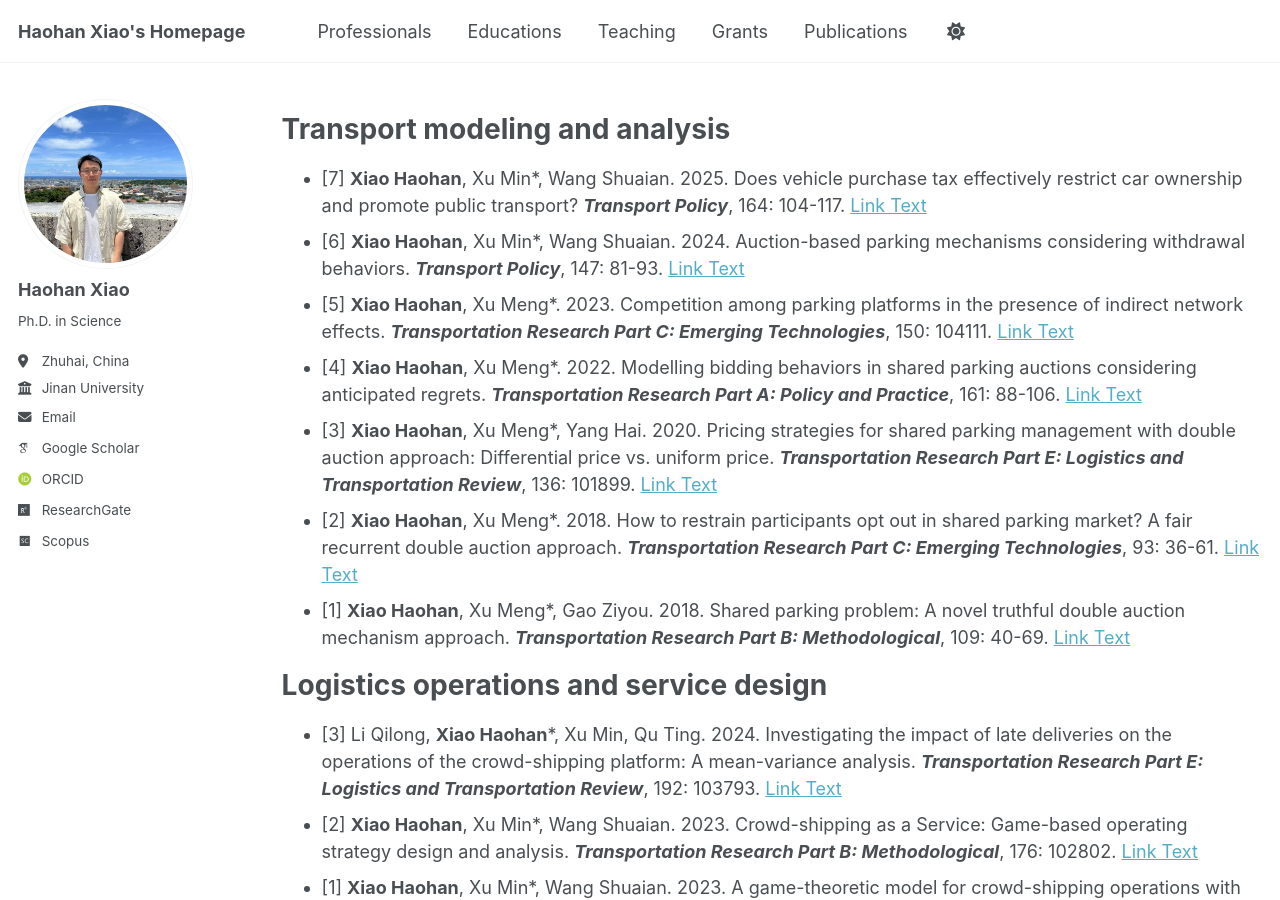
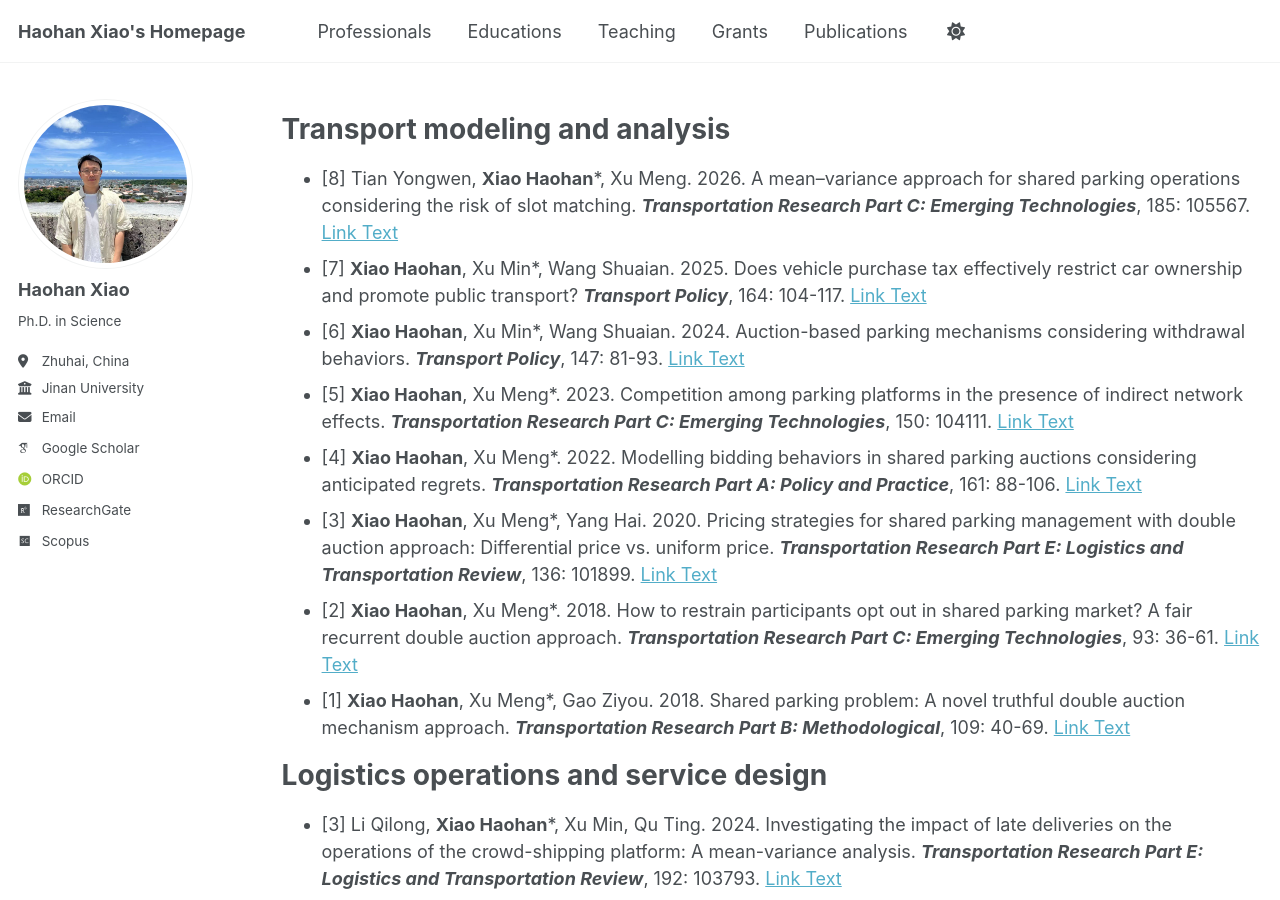
Before and after one commit to haohanxiao1/haohanxiao1.github.io, a Jekyll site: the page built from _pages/publications.md, in a window 1280 px wide and 900 px high. Built offline with Jekyll 4.4.1, drawn with Linux system fonts in a browser that asks for light colours; some web fonts are replaced; a script that is not in the unit is left out.

Commit message:
Add new publication entry for 2026 study

```diff
--- a/_pages/publications.md
+++ b/_pages/publications.md
@@ -8,6 +8,7 @@ author_profile: true
 
 Transport modeling and analysis
 ======
+* [8] Tian Yongwen, **Xiao Haohan**\*, Xu Meng. 2026. A mean–variance approach for shared parking operations considering the risk of slot matching. ***Transportation Research Part C: Emerging Technologies***, 185: 105567. [Link Text](https://doi.org/10.1016/j.trc.2026.105567)
 * [7] **Xiao Haohan**, Xu Min\*, Wang Shuaian. 2025. Does vehicle purchase tax effectively restrict car ownership and promote public transport? ***Transport Policy***, 164: 104-117. [Link Text](https://doi.org/10.1016/j.tranpol.2025.01.038)
 * [6] **Xiao Haohan**, Xu Min\*, Wang Shuaian. 2024. Auction-based parking mechanisms considering withdrawal behaviors. ***Transport Policy***, 147: 81-93. [Link Text](https://doi.org/10.1016/j.tranpol.2023.12.010)
 * [5] **Xiao Haohan**, Xu Meng\*. 2023. Competition among parking platforms in the presence of indirect network effects. ***Transportation Research Part C: Emerging Technologies***, 150: 104111. [Link Text](https://doi.org/10.1016/j.trc.2023.104111)
```
